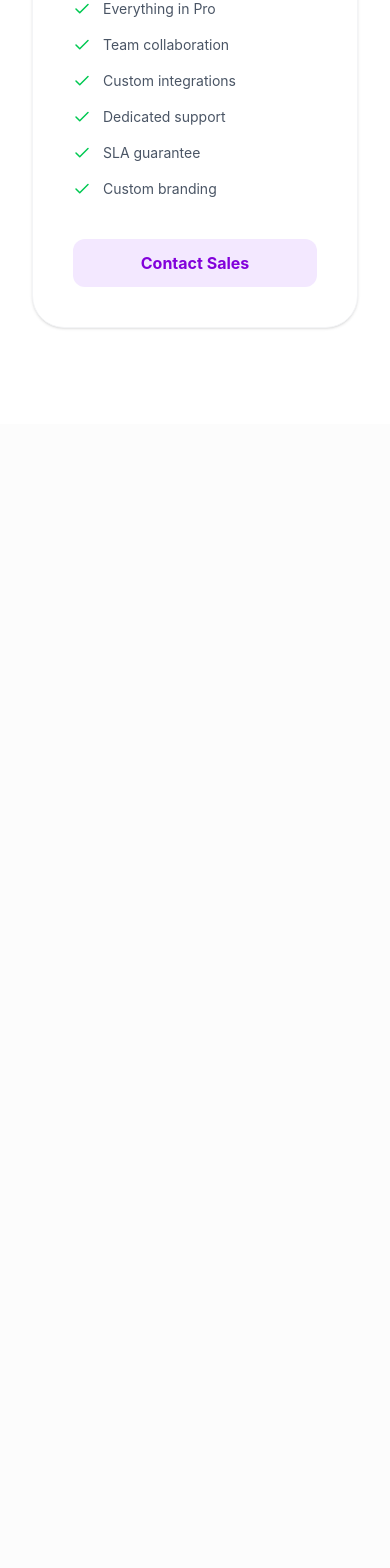
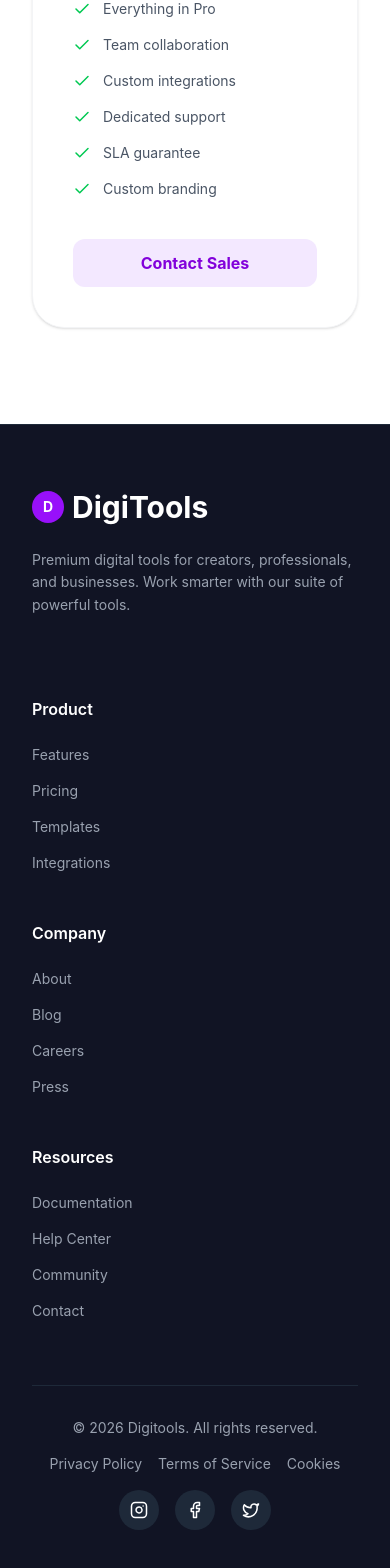
Before and after one commit to Jifan-Mahmud/Programming-Hero-Assignment-6, a React (Vite) app: page / in a window 390 px wide. Shown: the part 7612-9180 px from the top of the page. Before the commit the page ends 8036 px from the top, so only its background shows below. Built offline with nearby package versions, Linux system fonts and the light colour scheme.

Commit message:
Footer Add now

```diff
--- a/src/App.jsx
+++ b/src/App.jsx
@@ -8,6 +8,7 @@ import Stats from './components/Stats';
 import MainSection from './components/MainSection';
 import Steps from './components/Steps';
 import Pricing from './components/Pricing';
+import Footer from './components/Footer';
 
 function App() {
   const [cart, setCart] = useState([]);
@@ -77,6 +78,8 @@ function App() {
         </>
       )}
 
+      <Footer />
+
       <ToastContainer />
     </div>
   );
--- /dev/null
+++ b/src/components/Footer.jsx
@@ -0,0 +1,72 @@
+
+const Footer = () => {
+  return (
+    <footer className="bg-[#111424] text-gray-400 py-16 px-8 border-t border-gray-800">
+      <div className="max-w-7xl mx-auto grid grid-cols-1 md:grid-cols-4 gap-12 lg:gap-8 mb-16">
+        <div className="md:col-span-1">
+          <div className="text-3xl font-bold text-white mb-6 flex items-center gap-2">
+            <div className="w-8 h-8 rounded-full bg-purple-600 flex items-center justify-center text-white text-sm">
+              D
+            </div>
+            DigiTools
+          </div>
+          <p className="text-sm leading-relaxed mb-8 max-w-sm">
+            Premium digital tools for creators, professionals, and businesses. Work smarter with our suite of powerful tools.
+          </p>
+        </div>
+
+        <div>
+          <h4 className="text-white font-semibold mb-6">Product</h4>
+          <ul className="space-y-4 text-sm">
+            <li><a href="#" className="hover:text-purple-400 transition-colors">Features</a></li>
+            <li><a href="#" className="hover:text-purple-400 transition-colors">Pricing</a></li>
+            <li><a href="#" className="hover:text-purple-400 transition-colors">Templates</a></li>
+            <li><a href="#" className="hover:text-purple-400 transition-colors">Integrations</a></li>
+          </ul>
+        </div>
+
+        <div>
+          <h4 className="text-white font-semibold mb-6">Company</h4>
+          <ul className="space-y-4 text-sm">
+            <li><a href="#" className="hover:text-purple-400 transition-colors">About</a></li>
+            <li><a href="#" className="hover:text-purple-400 transition-colors">Blog</a></li>
+            <li><a href="#" className="hover:text-purple-400 transition-colors">Careers</a></li>
+            <li><a href="#" className="hover:text-purple-400 transition-colors">Press</a></li>
+          </ul>
+        </div>
+
+        <div>
+          <h4 className="text-white font-semibold mb-6">Resources</h4>
+          <ul className="space-y-4 text-sm">
+            <li><a href="#" className="hover:text-purple-400 transition-colors">Documentation</a></li>
+            <li><a href="#" className="hover:text-purple-400 transition-colors">Help Center</a></li>
+            <li><a href="#" className="hover:text-purple-400 transition-colors">Community</a></li>
+            <li><a href="#" className="hover:text-purple-400 transition-colors">Contact</a></li>
+          </ul>
+        </div>
+      </div>
+
+      <div className="max-w-7xl mx-auto border-t border-gray-800 pt-8 flex flex-col md:flex-row justify-between items-center gap-4 text-sm">
+        <p>&copy; 2026 Digitools. All rights reserved.</p>
+        <div className="flex items-center gap-4">
+          <a href="#" className="hover:text-white transition-colors">Privacy Policy</a>
+          <a href="#" className="hover:text-white transition-colors">Terms of Service</a>
+          <a href="#" className="hover:text-white transition-colors">Cookies</a>
+        </div>
+        <div className="flex gap-4">
+          <a href="#" className="w-10 h-10 rounded-full bg-gray-800 flex items-center justify-center text-white hover:bg-purple-600 transition-colors">
+            <svg width="18" height="18" viewBox="0 0 24 24" fill="none" stroke="currentColor" strokeWidth="2" strokeLinecap="round" strokeLinejoin="round"><rect x="2" y="2" width="20" height="20" rx="5" ry="5"></rect><path d="M16 11.37A4 4 0 1 1 12.63 8 4 4 0 0 1 16 11.37z"></path><line x1="17.5" y1="6.5" x2="17.51" y2="6.5"></line></svg>
+          </a>
+          <a href="#" className="w-10 h-10 rounded-full bg-gray-800 flex items-center justify-center text-white hover:bg-purple-600 transition-colors">
+            <svg width="18" height="18" viewBox="0 0 24 24" fill="none" stroke="currentColor" strokeWidth="2" strokeLinecap="round" strokeLinejoin="round"><path d="M18 2h-3a5 5 0 0 0-5 5v3H7v4h3v8h4v-8h3l1-4h-4V7a1 1 0 0 1 1-1h3z"></path></svg>
+          </a>
+          <a href="#" className="w-10 h-10 rounded-full bg-gray-800 flex items-center justify-center text-white hover:bg-purple-600 transition-colors">
+            <svg width="18" height="18" viewBox="0 0 24 24" fill="none" stroke="currentColor" strokeWidth="2" strokeLinecap="round" strokeLinejoin="round"><path d="M22 4s-.7 2.1-2 3.4c1.6 10-9.4 17.3-18 11.6 2.2.1 4.4-.6 6-2C3 15.5.5 9.6 3 5c2.2 2.6 5.6 4.1 9 4-.9-4.2 4-6.6 7-3.8 1.1 0 3-1.2 3-1.2z"></path></svg>
+          </a>
+        </div>
+      </div>
+    </footer>
+  );
+};
+
+export default Footer;
--- a/src/components/MainSection.jsx
+++ b/src/components/MainSection.jsx
@@ -1,4 +1,4 @@
-import React from 'react';
+
 import ProductCard from './ProductCard';
 import CartList from './CartList';
 import productsData from '../data/products.json';
--- a/src/components/Pricing.jsx
+++ b/src/components/Pricing.jsx
@@ -30,7 +30,7 @@ const Pricing = () => {
           </button>
         </div>
 
-        {/* Pro */}
+
         <div className="bg-purple-600 rounded-[2rem] p-10 flex flex-col relative transform md:-translate-y-4 shadow-2xl">
           <div className="absolute top-0 left-1/2 -translate-x-1/2 -translate-y-1/2 bg-yellow-100 text-yellow-700 text-xs font-bold px-4 py-1.5 rounded-full border border-yellow-200">
             Most Popular
@@ -60,7 +60,7 @@ const Pricing = () => {
           </button>
         </div>
 
-        {/* Enterprise */}
+
         <div className="bg-white border border-gray-100 rounded-[2rem] p-10 flex flex-col hover:border-purple-200 transition-colors shadow-sm">
           <h3 className="text-2xl font-bold text-gray-900 mb-2">Enterprise</h3>
           <p className="text-gray-500 text-sm mb-8">For teams and businesses</p>
--- a/src/components/ProductCard.jsx
+++ b/src/components/ProductCard.jsx
@@ -4,7 +4,7 @@ const ProductCard = ({ product, onAddToCart, isAdded }) => {
   return (
     <div className="bg-white rounded-2xl p-6 border border-gray-100 hover:shadow-xl hover:-translate-y-1 transition-all duration-300 flex flex-col h-full relative overflow-hidden group">
 
-      {/* Decorative gradient blob */}
+
       <div className="absolute -top-10 -right-10 w-32 h-32 bg-purple-50 rounded-full blur-2xl opacity-0 group-hover:opacity-100 transition-opacity"></div>
 
       <div className="flex justify-between items-start mb-6">
```
